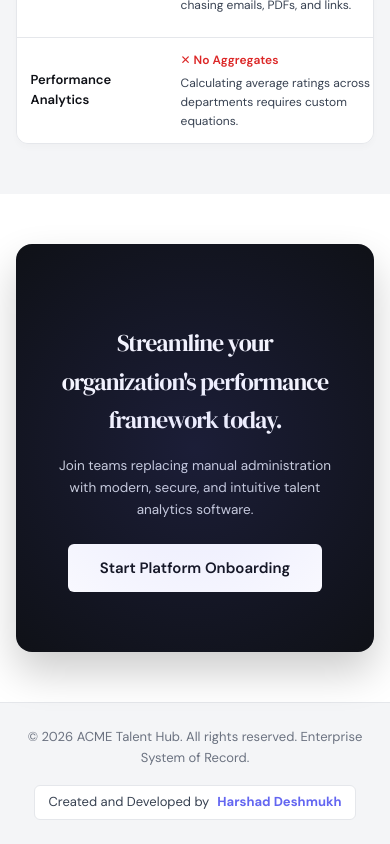
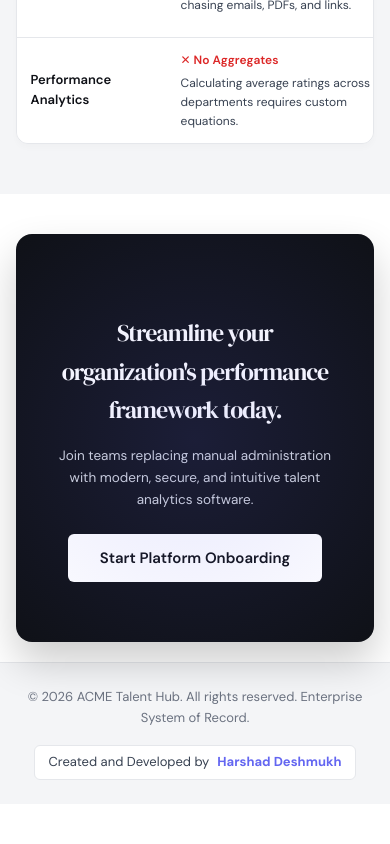
Before and after one commit to harshaadeshmukh/acme-talent-hub, a React (Vite) app in the folder frontend/: page / in a window 390 px wide. Shown: the part 5295-6139 px from the top of the page. After the commit the page ends 6099 px from the top, so only its background shows below. Built offline with nearby package versions, Linux system fonts and the light colour scheme.

Commit message:
style: reduce padding below cta block to close footer gap

```diff
--- a/frontend/src/pages/LandingPage.css
+++ b/frontend/src/pages/LandingPage.css
@@ -800,7 +800,7 @@
 
 /* ── CTA ── */
 .cta-footer {
-  padding: 100px 8%;
+  padding: 80px 8% 40px 8%;
   background: var(--bg-secondary);
 }
 
@@ -905,7 +905,8 @@
 @media (max-width: 768px) {
   .landing-nav { padding: 12px 4%; }
   .hero-section { padding: 40px 4% 50px; gap: 32px; }
-  .features-section, .workflow-section, .comparison-section, .cta-footer { padding: 50px 4%; }
+  .features-section, .workflow-section, .comparison-section { padding: 50px 4%; }
+  .cta-footer { padding: 40px 4% 20px 4%; }
   .purpose-section { padding: 40px 4%; }
   .footer-bottom { padding: 24px 4%; }
 
```
